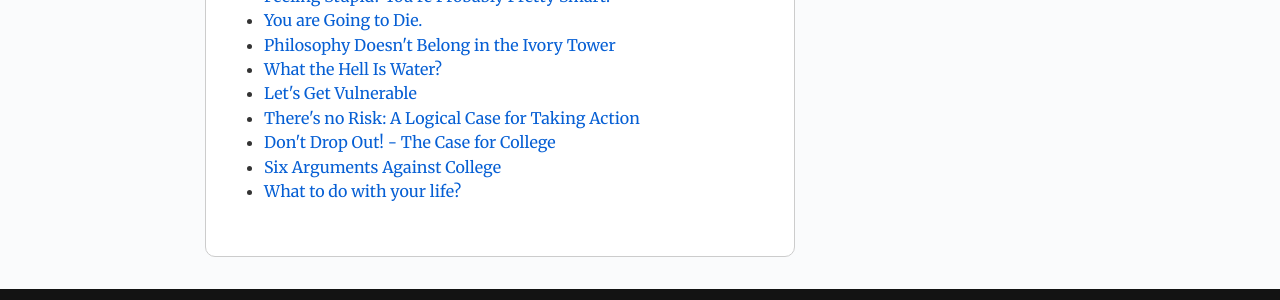
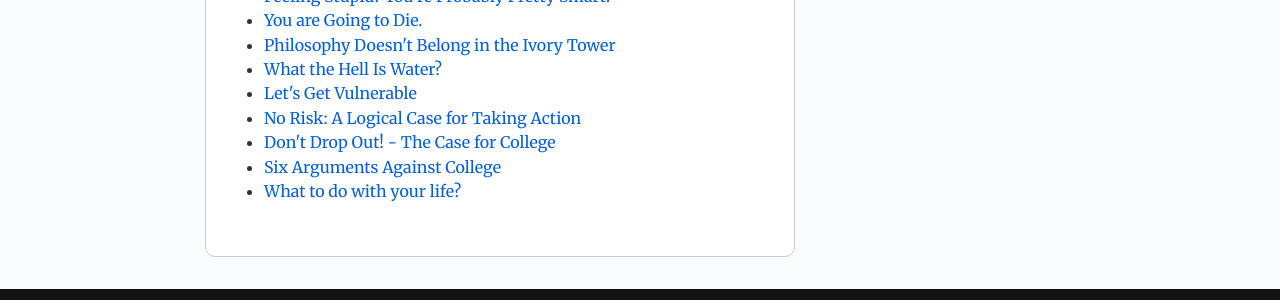
Before and after one commit to gdbroman/broman.blog, a Jekyll site: the page built from category/life.md, in a window 1280 px wide. Shown: the part 1662-1962 px from the top of the page. Built offline with Jekyll 4.4.1, drawn with Linux system fonts in a browser that asks for light colours.

Commit message:
revision

```diff
--- a/_posts/2020/2020-01-24-no-risk.md
+++ b/_posts/2020/2020-01-24-no-risk.md
@@ -1,5 +1,5 @@
 ---
-title: "There's no Risk: A Logical Case for Taking Action"
+title: "No Risk: A Logical Case for Taking Action"
 permalink: no-risk
 ---
 
@@ -7,7 +7,7 @@
 
 And understandably so. Human brains are wired for comfort and security - not risk-taking. But is it possible to view "trying hard things" differently? As not risky? The following is a logical case for taking action.
 
-## On clichés
+## On Clichés
 
 Many times, the most accurate and valuable advice is hiding in plain sight, under the cover of a cliché. That's the very nature of a cliché! A cliché is no more than a successful meme. It's spread when a lot of people have come to the same conclusion and later shared it with others. And when people hear something often enough, it becomes obvious and the brain filters it out.
 
@@ -17,7 +17,7 @@
 
 Does this mean that advice giving is useless? Well, no. You're not always blind to good advice. And by being aware of this cognitive fallacy you can start paying more attention. You can be more open minded to other people's ideas even if you haven't intuitively internalized it yet.
 
-## Either you win or you learn.
+## Either You Win or You Learn
 
 > You gotta act and you gotta be willing to fail. Willing to crash and burn.
 >
@@ -31,7 +31,7 @@
 
 You will be the determining factor of whether the catchphrase holds or not. Either you decide that you're gonna learn. Decide to try and find the positives in the negatives (what James Altucher eloquently calls a gratitude problem). To view failure as a blessing. Or - the other alternative is to feel sorry about yourself whenever something bad happens. To shy away from failure and never improve.
 
-## Regret and opportunity cost
+## Regret and Opportunity Cost
 
 >To venture causes anxiety, but not to venture is to lose one’s self…and to venture in the highest sense is precisely to become conscious of one’s self.
 >
@@ -41,7 +41,7 @@
 
 So when you take potential regret coupled with the learning experience into account, it becomes illogical not to try. The opportunity cost is simply too big and then we haven't even taken financial cost into account (the potential monetary upside you pass up on on - that alone is a reason enough for many entrepreneurs to take action). It's not that you won't be afraid but that the potential upside will override it.
 
-## It's time to do.
+## It's Time to Do
 
 >Stop researching every aspect of it and reading all about it and debating the pros and cons of it … Start doing it.
 >
```
